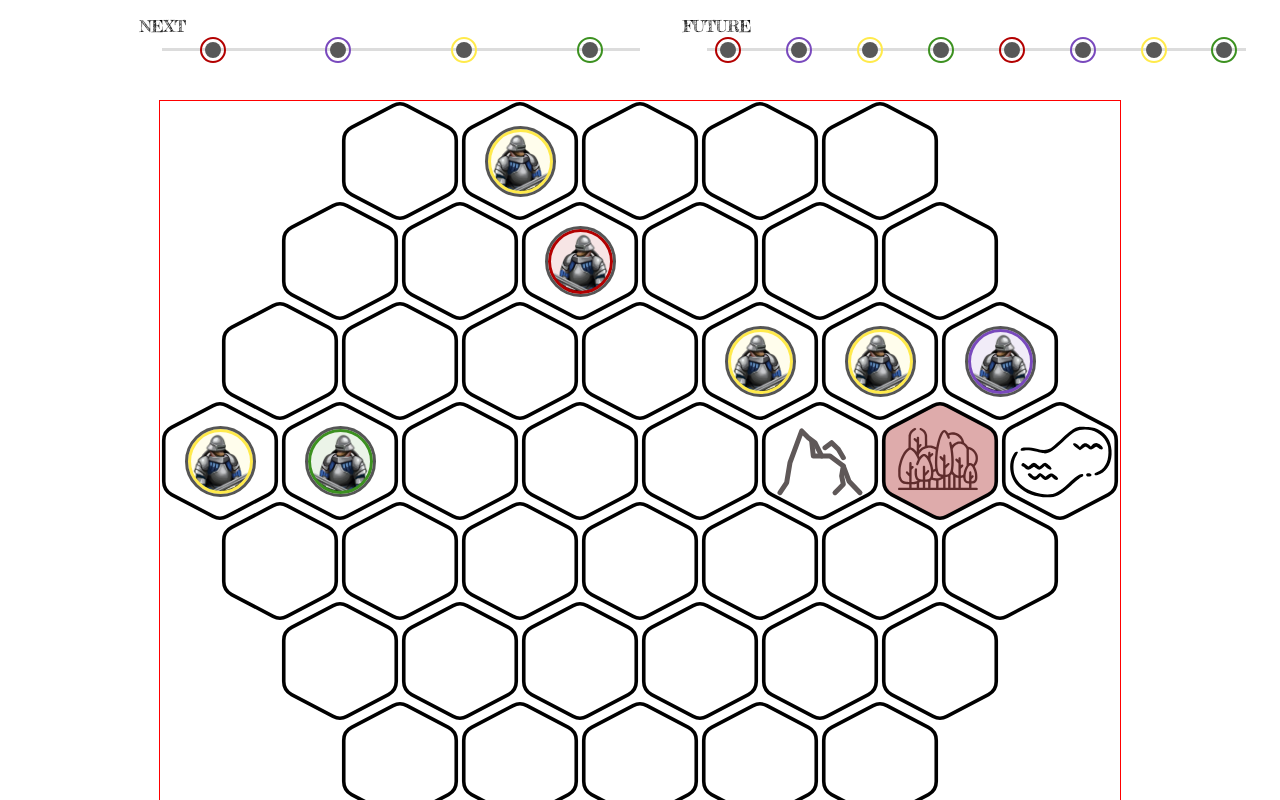
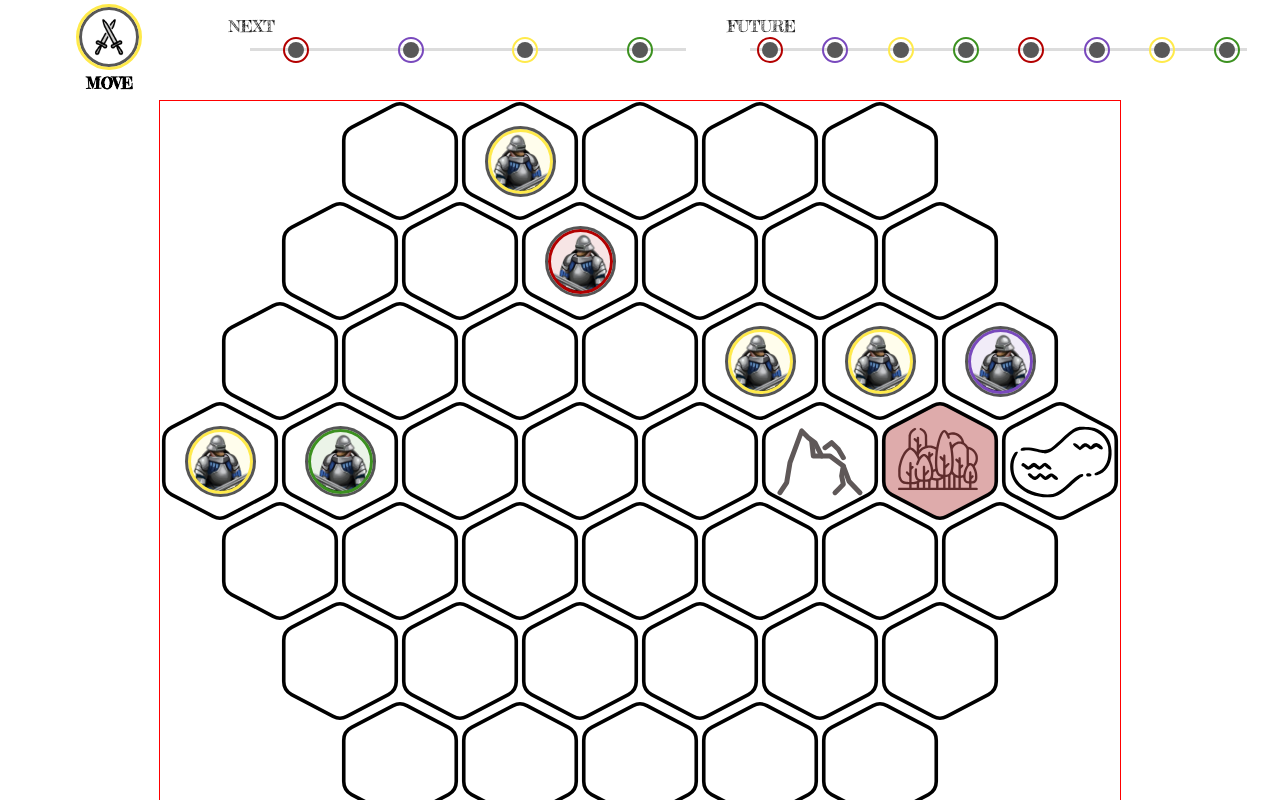
Before and after one commit to manuartero/storming, a React (Vite) app: page / in a window 1280 px wide. Shown: the top 800 px of the page. Built offline with nearby package versions, Linux system fonts and the light colour scheme.

Commit message:
feat(component): <IconCard />

```diff
--- a/src/@types/storming.d.ts
+++ b/src/@types/storming.d.ts
@@ -66,8 +66,8 @@ type Card = ActionCard | EventCard;
 
 interface ActionCard {
   cardType: "actionCard";
+  action: ActionCardType;
   owner: Owner;
-  card: ActionCardType;
 }
 
 interface EventCard {
--- a/src/components/cards/hand.tsx
+++ b/src/components/cards/hand.tsx
@@ -11,6 +11,7 @@ function Hand({ foo }: Props): JSX.Element {
     <Card action='build' />
     <Card action='diplo' />
     <Card action='move' />
+    <Card action='move' />
     <Card action='recruit' />
   </div>;
 }
--- /dev/null
+++ b/src/components/cards/icon-card.scss
@@ -0,0 +1,71 @@
+@use '../../styles/colors.scss';
+// @use 'styles/colors.scss';
+
+@mixin action-icn($action) {
+  background-image: url('./assets/' + $action + '-icn.png');
+  background-position: center;
+  background-repeat: no-repeat;
+  background-size: cover;
+}
+
+.icon-card {
+  display: flex;
+  flex-direction: column;
+  align-items: center;
+  justify-content: center;
+  height: 100%;
+
+  &--player {
+    div {
+      outline: 3px solid colors.$player-highlight;
+    }
+  }
+
+  &--enemy1 {
+    div {
+      outline: 3px solid colors.$enemy1-highlight;
+    }
+  }
+
+  &--enemy2 {
+    div {
+      outline: 3px solid colors.$enemy2-highlight;
+    }
+  }
+
+  &--enemy3 {
+    div {
+      outline: 3px solid colors.$enemy3-highlight;
+    }
+  }
+
+  &__image {
+    width: 60px;
+    height: 60px;
+    border: 3px solid colors.$dark-grey;
+    border-radius: 50%;
+
+    &--build {
+      @include action-icn('build');
+    }
+
+    &--diplo {
+      @include action-icn('diplo');
+    }
+
+    &--move {
+      @include action-icn('move');
+    }
+
+    &--recruit {
+      @include action-icn('recruit');
+    }
+  }
+
+  &__text {
+    text-transform: uppercase;
+    font-weight: 600;
+    padding-top: 6px;
+  }
+
+}
--- /dev/null
+++ b/src/components/cards/icon-card.tsx
@@ -0,0 +1,36 @@
+import c from "classnames";
+
+import "./icon-card.scss";
+
+interface IconCardProps {
+  card: Card | undefined;
+}
+
+function IconCard({ card }: IconCardProps): JSX.Element {
+  if (card?.cardType === "actionCard") {
+    return ActionIconCard({ card });
+  }
+  return (
+    <div className="icon-card">
+      <div className={"icon-card__image"}></div>
+      <div className="icon-card__text"></div>
+    </div>
+  );
+}
+
+interface ActionIconCardProps {
+  card: ActionCard;
+}
+
+function ActionIconCard({ card }: ActionIconCardProps) {
+  return (
+    <div className={c("icon-card", `icon-card--${card.owner}`)}>
+      <div
+        className={c("icon-card__image", `icon-card__image--${card.action}`)}
+      ></div>
+      <span className="icon-card__text">{card.action}</span>
+    </div>
+  );
+}
+
+export default IconCard;
--- a/src/components/timeline/state/initial-timeline.ts
+++ b/src/components/timeline/state/initial-timeline.ts
@@ -1,22 +1,26 @@
 const initialTimeline: TimelineState = {
-  current: undefined,
+  current: {
+    cardType: "actionCard",
+    action: "move",
+    owner: "player",
+  },
   next: [
     // example
-    { cardType: "actionCard", card: "build", owner: "enemy1" },
-    { cardType: "actionCard", card: "move", owner: "enemy2" },
-    { cardType: "actionCard", card: "build", owner: "player" },
-    { cardType: "actionCard", card: "recruit", owner: "enemy3" },
+    { cardType: "actionCard", action: "build", owner: "enemy1" },
+    { cardType: "actionCard", action: "move", owner: "enemy2" },
+    { cardType: "actionCard", action: "build", owner: "player" },
+    { cardType: "actionCard", action: "recruit", owner: "enemy3" },
   ],
   future: [
     // example
-    { cardType: "actionCard", card: "move", owner: "enemy1" },
-    { cardType: "actionCard", card: "recruit", owner: "enemy2" },
-    { cardType: "actionCard", card: "move", owner: "player" },
-    { cardType: "actionCard", card: "diplo", owner: "enemy3" },
-    { cardType: "actionCard", card: "move", owner: "enemy1" },
-    { cardType: "actionCard", card: "recruit", owner: "enemy2" },
-    { cardType: "actionCard", card: "move", owner: "player" },
-    { cardType: "actionCard", card: "diplo", owner: "enemy3" },
+    { cardType: "actionCard", action: "move", owner: "enemy1" },
+    { cardType: "actionCard", action: "recruit", owner: "enemy2" },
+    { cardType: "actionCard", action: "move", owner: "player" },
+    { cardType: "actionCard", action: "diplo", owner: "enemy3" },
+    { cardType: "actionCard", action: "move", owner: "enemy1" },
+    { cardType: "actionCard", action: "recruit", owner: "enemy2" },
+    { cardType: "actionCard", action: "move", owner: "player" },
+    { cardType: "actionCard", action: "diplo", owner: "enemy3" },
   ],
 };
 
--- a/src/components/timeline/timeline.scss
+++ b/src/components/timeline/timeline.scss
@@ -19,6 +19,7 @@ $timeline-color: rgb(220, 220, 220);
 
   &__current {
     flex-grow: 1; // (1/9)
+
 
     // background-color: rgb(129, 203, 99);
   }
--- a/src/components/timeline/timeline.tsx
+++ b/src/components/timeline/timeline.tsx
@@ -1,4 +1,5 @@
 import c from "classnames";
+import IconCard from "components/cards/icon-card";
 
 import "./timeline.scss";
 
@@ -9,7 +10,9 @@ interface Props {
 function Timeline({ state }: Props): JSX.Element {
   return (
     <div className="timeline">
-      <div className="timeline__current"></div>
+      <div className="timeline__current">
+        <IconCard card={state.current} />
+      </div>
       <div className="timeline__next timeline__section">
         <span className="timeline__section__name">NEXT</span>
         <div className="timeline__section__line">
```
